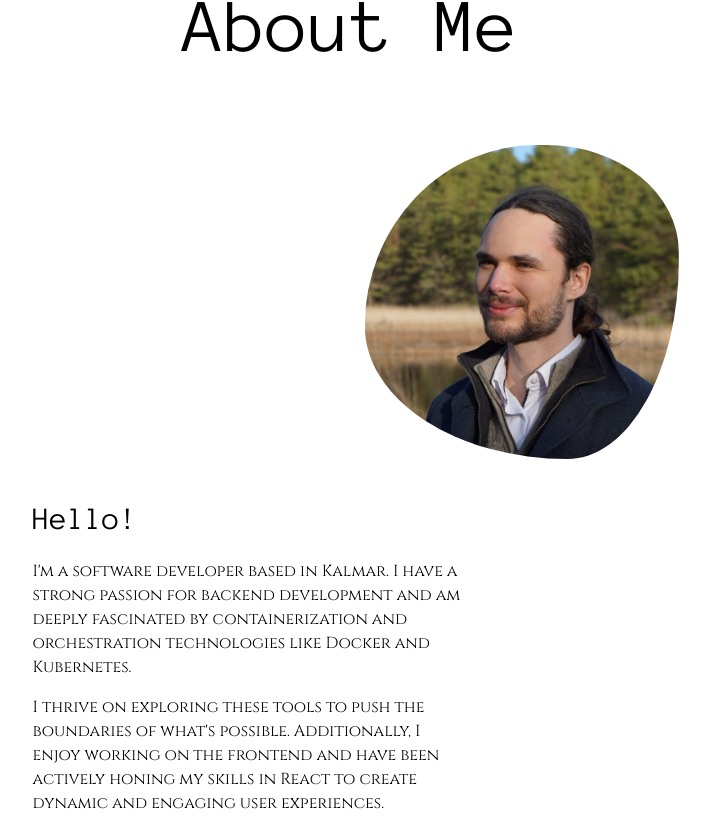
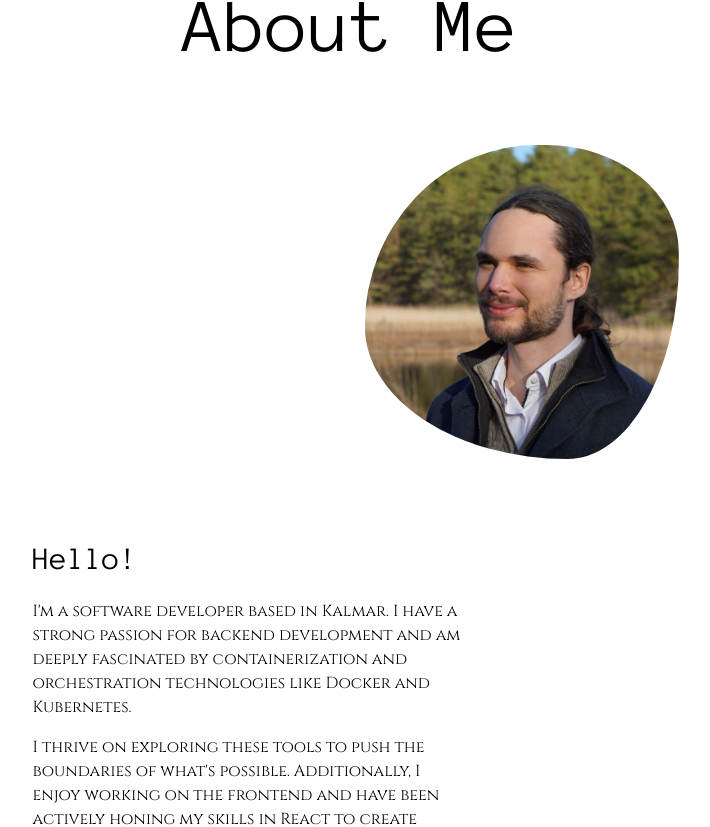
Before and after one commit to samuelmevik/personal-website, a React (Vite) app: page / in a window 1280 px wide. Shown: the part 879-1706 px from the top of the page, without its empty margins (289-999 px from the left). Built offline with nearby package versions, Linux system fonts and the light colour scheme.

Commit message:
Misc: Gap

```diff
--- a/src/components/ui/Grid.tsx
+++ b/src/components/ui/Grid.tsx
@@ -1,7 +1,7 @@
 import { twMerge } from "tailwind-merge"
 
 function Grid({ children, className }: { children: React.ReactNode, className?: string }) {
-  return <div className={twMerge("grid gap-[4vmin]", className)}>{children}</div>
+  return <div className={twMerge("grid gap-[calc(5vmin+2rem)]", className)}>{children}</div>
 }
 
 
```
